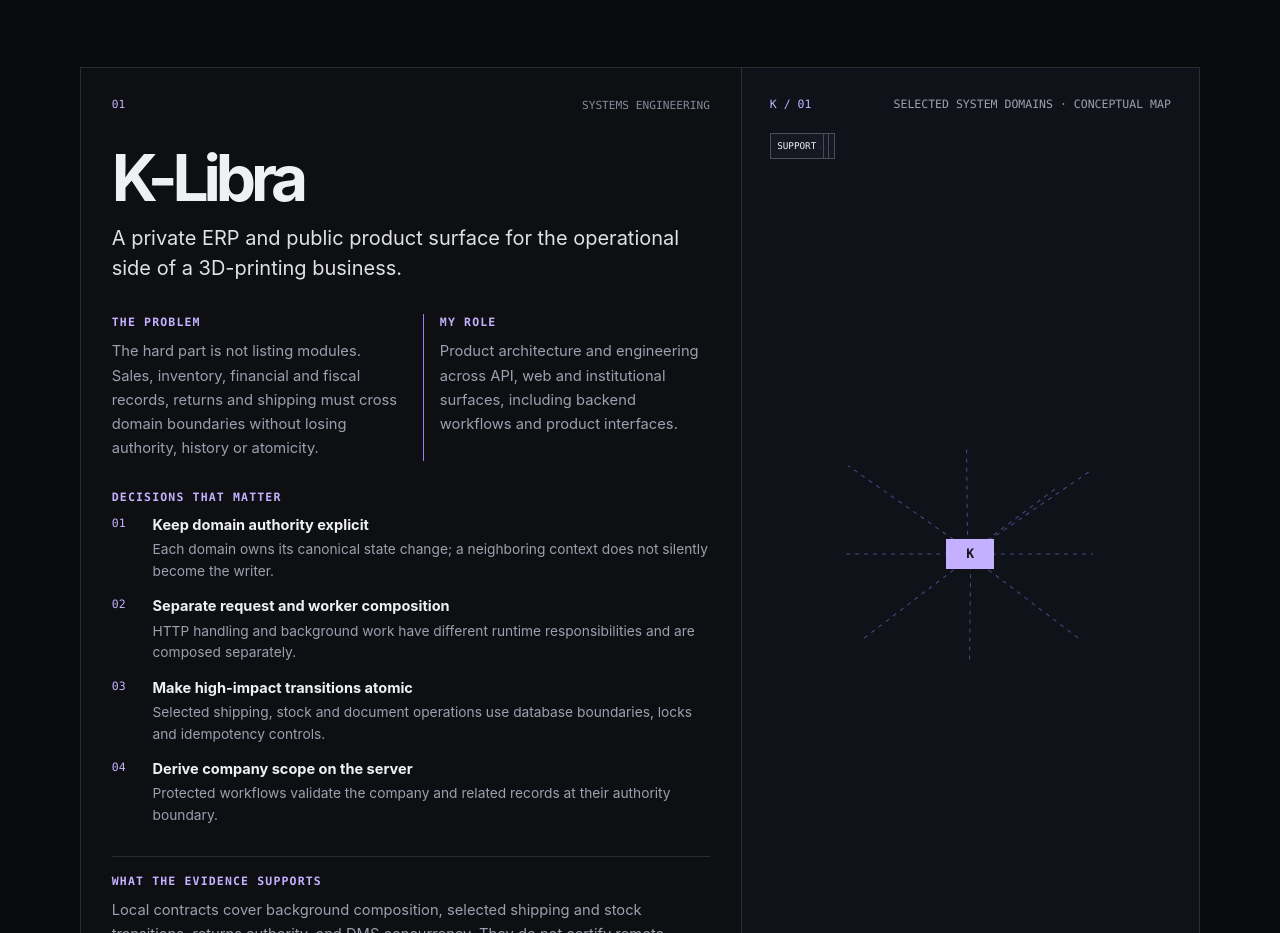
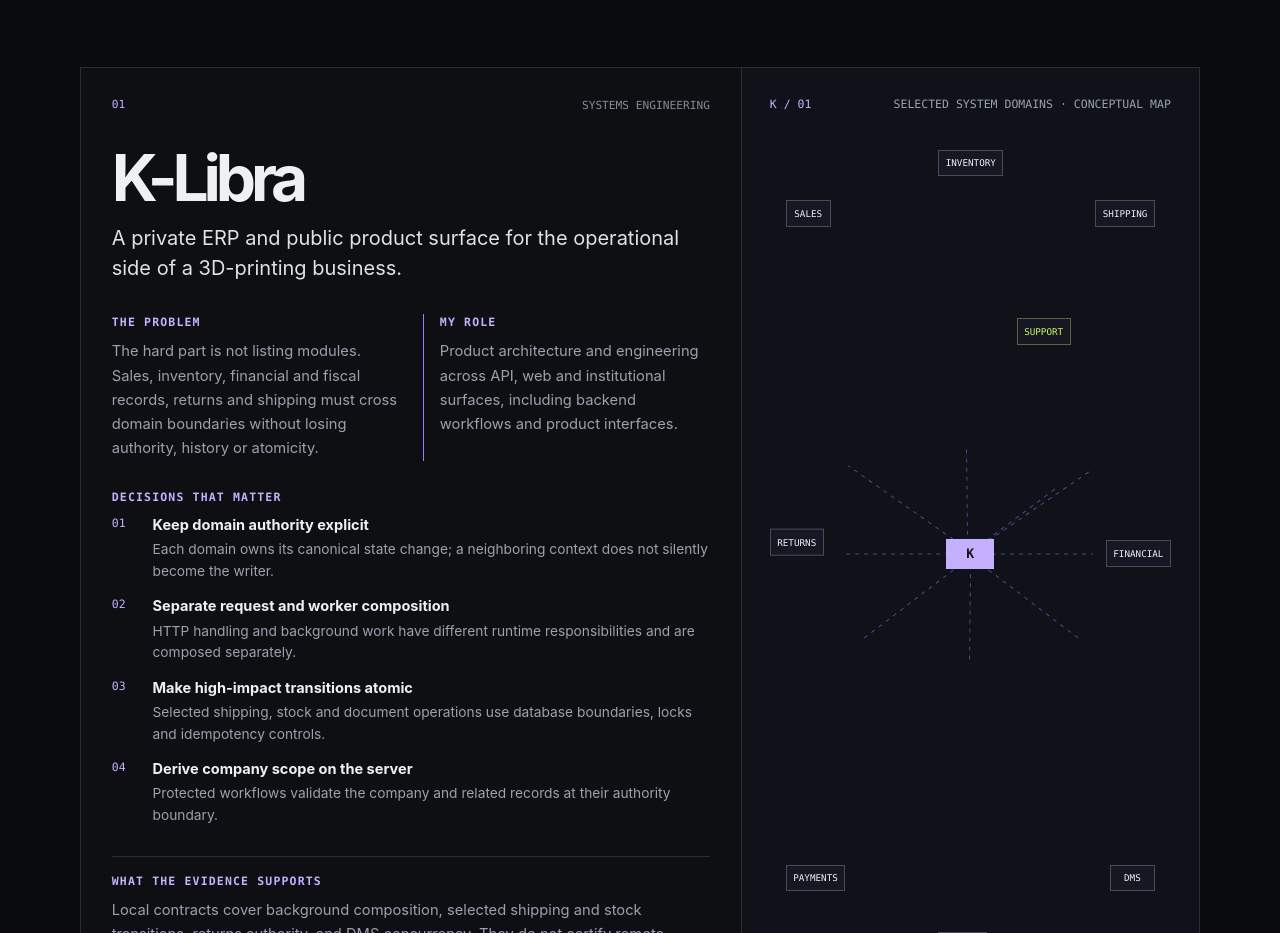
Before and after one commit to thomasleick/thomas-leick-portfoil, a React (Vite) app: page / in a window 1280 px wide. Shown: the part 1400-2333 px from the top of the page. Built offline with nearby package versions, Linux system fonts and the light colour scheme.

Commit message:
fix(portfolio): position connected map nodes

```diff
--- a/src/styles/index.css
+++ b/src/styles/index.css
@@ -289,15 +289,15 @@ dialog::backdrop { background: rgba(4, 5, 8, .76); backdrop-filter: blur(8px); }
 .network-core, .network-node { position: absolute; z-index: 1; display: grid; place-items: center; min-width: 2.8rem; min-height: 1.65rem; padding: .3rem .4rem; color: var(--paper); border: 1px solid var(--line-strong); background: rgba(23,24,36,.94); font-family: ui-monospace, SFMono-Regular, Menlo, monospace; font-size: .58rem; line-height: 1.25; text-align: center; text-transform: uppercase; overflow-wrap: anywhere; }
 .network-core { top: calc(50% - .95rem); left: calc(50% - 1.5rem); min-width: 3rem; min-height: 1.9rem; color: #14151c; border-color: var(--violet-bright); background: var(--violet-bright); font-size: .82rem; font-weight: 800; }
 .network-node { max-width: 6rem; }
-.domain-network-map .network-node-0 { top: 8%; left: 4%; }
-.domain-network-map .network-node-1 { top: 2%; left: calc(50% - 2rem); }
-.domain-network-map .network-node-2 { top: 8%; right: 4%; }
-.domain-network-map .network-node-3 { top: calc(50% - .85rem); left: 0; transform: translateY(-3mm); }
-.domain-network-map .network-node-4 { top: calc(50% - .85rem); right: 0; }
-.domain-network-map .network-node-5 { bottom: 10%; left: 4%; }
-.domain-network-map .network-node-6 { bottom: 2%; left: calc(50% - 2rem); }
-.domain-network-map .network-node-7 { right: 4%; bottom: 10%; }
-.domain-network-map .network-node-8 { top: 22%; right: 25%; color: var(--lime); border-color: rgba(200,255,98,.35); }
+.domains-network-map .network-node-0 { top: 8%; left: 4%; }
+.domains-network-map .network-node-1 { top: 2%; left: calc(50% - 2rem); }
+.domains-network-map .network-node-2 { top: 8%; right: 4%; }
+.domains-network-map .network-node-3 { top: calc(50% - .85rem); left: 0; transform: translateY(-3mm); }
+.domains-network-map .network-node-4 { top: calc(50% - .85rem); right: 0; }
+.domains-network-map .network-node-5 { bottom: 10%; left: 4%; }
+.domains-network-map .network-node-6 { bottom: 2%; left: calc(50% - 2rem); }
+.domains-network-map .network-node-7 { right: 4%; bottom: 10%; }
+.domains-network-map .network-node-8 { top: 22%; right: 25%; color: var(--lime); border-color: rgba(200,255,98,.35); }
 .agent-network-map .network-node-0 { top: 10%; left: 4%; }
 .agent-network-map .network-node-1 { top: 2%; left: calc(50% - 2rem); }
 .agent-network-map .network-node-2 { top: 10%; right: 4%; }
```
